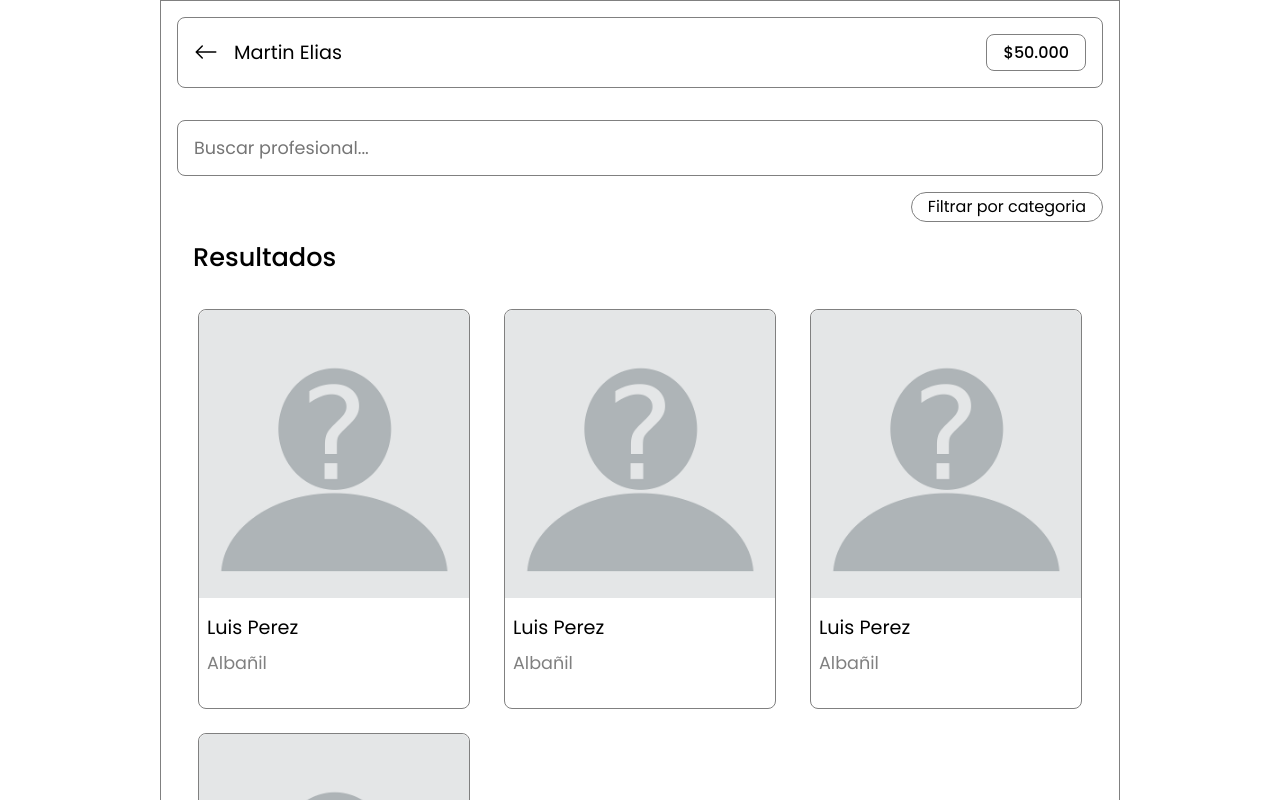
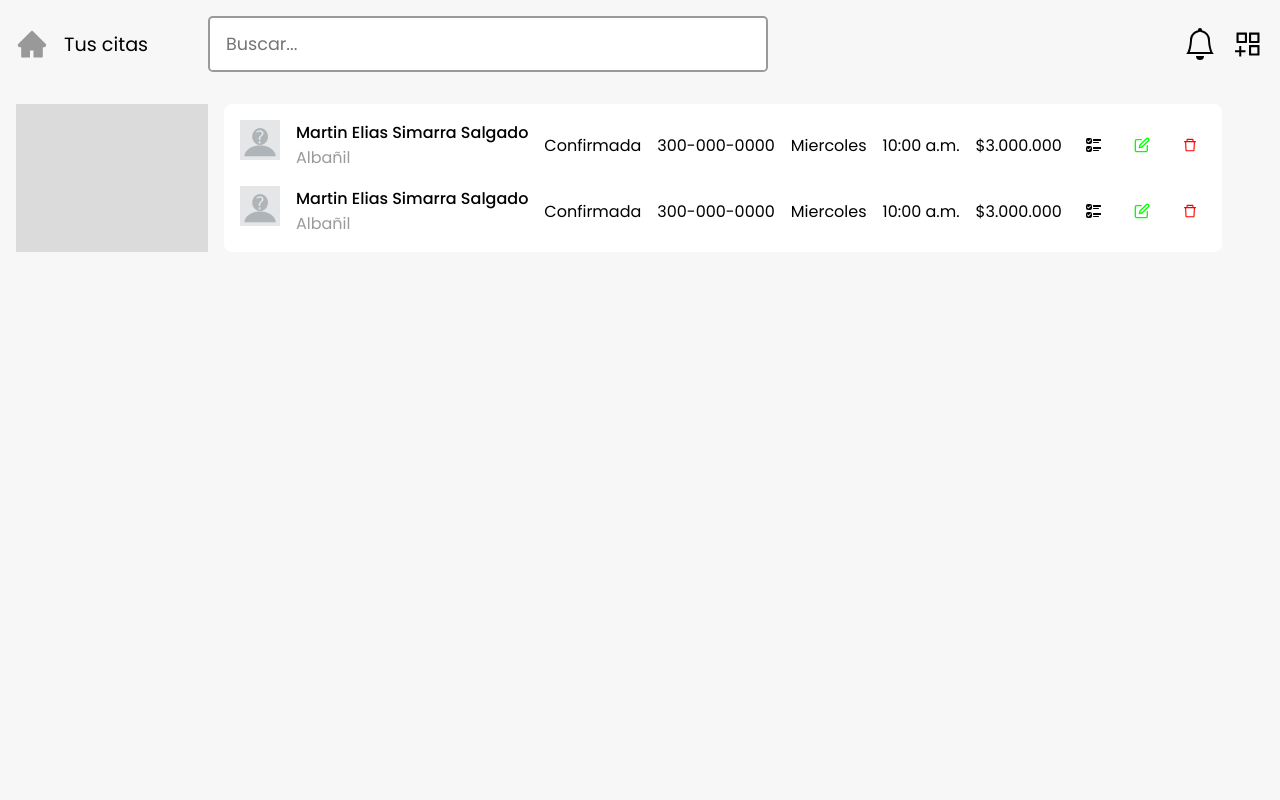
Before and after one commit to Martin10123/Project-Aula, a React (Vite) app: page / in a window 1280 px wide. Shown: the top 800 px of the page. Built offline with nearby package versions, Linux system fonts and the light colour scheme.

Commit message:
See appointment componente esta listo, falta hacer la ventana emergente pa mostrar los datos de la cita completo

```diff
--- a/src/Appointment/ScheduleAppointment/Pages/SeeProfession/SeeProfession.jsx
+++ b/src/Appointment/ScheduleAppointment/Pages/SeeProfession/SeeProfession.jsx
@@ -5,7 +5,7 @@ import { CardProfessional, OptionsFilter } from "../../components";
 
 import styles from "./seeProf.module.css";
 
-export const SeeAppointment = () => {
+export const SeeProfessional = () => {
   const [openFilter, setOpenFilter] = useState(false);
 
   return (
--- /dev/null
+++ b/src/Appointment/SeeAppointmentUser/components/ButtonsCard.jsx
@@ -0,0 +1,21 @@
+import { AiOutlineDelete } from "react-icons/ai";
+import { BsUiChecks } from "react-icons/bs";
+import { FiEdit } from "react-icons/fi";
+
+import styles from "../pages/seeAppointment.module.css";
+
+export const ButtonsCard = () => {
+  return (
+    <div className={styles.container_buttons}>
+      <button>
+        <BsUiChecks />
+      </button>
+      <button>
+        <FiEdit />
+      </button>
+      <button>
+        <AiOutlineDelete />
+      </button>
+    </div>
+  );
+};
--- /dev/null
+++ b/src/Appointment/SeeAppointmentUser/components/CardInfoSelectAppoi.jsx
@@ -0,0 +1,35 @@
+import { photoUser } from "../../../images";
+import { ButtonsCard, SelectAppoi } from ".";
+
+import styles from "../pages/seeAppointment.module.css";
+
+export const CardInfoSelectAppoi = () => {
+  return (
+    <div className={styles.card_info}>
+      <div className={styles.content_info_profe}>
+        <figure className={styles.image_prof}>
+          <img src={photoUser} alt="Foto del profesional" />
+        </figure>
+
+        <div className={styles.name_profession}>
+          <p>Martin Elias Simarra Salgado</p>
+          <p>Albañil</p>
+        </div>
+      </div>
+
+      <div className={styles.container_select_appoi}>
+        <SelectAppoi info="Confirmada" />
+
+        <SelectAppoi info="300-000-0000" />
+
+        <SelectAppoi info="Miercoles" />
+
+        <SelectAppoi info="10:00 a.m." />
+
+        <SelectAppoi info="$3.000.000" />
+      </div>
+
+      <ButtonsCard />
+    </div>
+  );
+};
--- /dev/null
+++ b/src/Appointment/SeeAppointmentUser/components/CardSeeAppoi.jsx
@@ -0,0 +1,15 @@
+import { CardInfoSelectAppoi } from ".";
+
+import styles from "../pages/seeAppointment.module.css";
+
+export const CardSeeAppoi = () => {
+  return (
+    <div className={styles.container_card}>
+      <div className={styles.sidebar_color}></div>
+      <div className={styles.container_card_info_select}>
+        <CardInfoSelectAppoi />
+        <CardInfoSelectAppoi />
+      </div>
+    </div>
+  );
+};
--- /dev/null
+++ b/src/Appointment/SeeAppointmentUser/components/NameInfo.jsx
@@ -0,0 +1,9 @@
+import styles from "../pages/seeAppointment.module.css";
+
+export const SelectAppoi = ({ info }) => {
+  return (
+    <div className={styles.appoi_select}>
+      <p>{info}</p>
+    </div>
+  );
+};
--- /dev/null
+++ b/src/Appointment/SeeAppointmentUser/components/index.js
@@ -0,0 +1,4 @@
+export * from "./NameInfo";
+export * from "./CardSeeAppoi";
+export * from "./ButtonsCard";
+export * from "./CardInfoSelectAppoi";
--- /dev/null
+++ b/src/Appointment/SeeAppointmentUser/pages/SeeAppointment.jsx
@@ -0,0 +1,35 @@
+import { AiFillHome, AiOutlineAppstoreAdd } from "react-icons/ai";
+import { BsBell } from "react-icons/bs";
+import { CardSeeAppoi } from "../components";
+
+import styles from "./seeAppointment.module.css";
+
+export const SeeAppointment = () => {
+  return (
+    <section className={styles.container}>
+      <div className={styles.content}>
+        <div className={styles.nav}>
+          <div className={styles.nav_title}>
+            <AiFillHome />
+            <p>Tus citas</p>
+          </div>
+
+          <div className={styles.form_search}>
+            <input
+              type="text"
+              placeholder="Buscar..."
+              className={styles.form_input}
+            />
+          </div>
+
+          <div className={styles.other_options}>
+            <BsBell />
+            <AiOutlineAppstoreAdd />
+          </div>
+        </div>
+
+        <CardSeeAppoi />
+      </div>
+    </section>
+  );
+};
--- /dev/null
+++ b/src/Appointment/SeeAppointmentUser/pages/seeAppointment.module.css
@@ -0,0 +1,228 @@
+.container::before {
+  background: #f7f7f7;
+  content: "";
+  height: 100vh;
+  left: 0;
+  position: fixed;
+  top: 0;
+  width: 100%;
+  z-index: -1;
+}
+
+.nav,
+.container_card {
+  padding: 1rem;
+}
+
+.nav_title {
+  align-items: center;
+  cursor: pointer;
+  display: flex;
+  gap: 1rem;
+  width: 100%;
+}
+
+.nav_title svg {
+  font-size: 2rem;
+  color: #808080ca;
+}
+
+.nav_title p {
+  font-size: 1.2rem;
+}
+
+.form_search {
+  margin: 1rem 0 0;
+}
+
+.form_input {
+  border-radius: 0.3rem;
+  border: 2px solid #808080ca;
+  font-size: 1.1rem;
+  height: 3.5rem;
+  padding: 1rem;
+  width: 100%;
+}
+
+.name_each_info,
+.other_options,
+.sidebar_color {
+  display: none;
+}
+
+.container_card_info_select {
+  display: flex;
+  flex-direction: column;
+  gap: 1rem;
+  width: 100%;
+}
+
+.card_info {
+  background: #fff;
+  border-radius: 0.5rem;
+  border: 2px solid #80808052;
+  box-shadow: 1px 1px 11px #80808078;
+  cursor: pointer;
+  display: flex;
+  flex-direction: column;
+  gap: 1rem;
+  padding: 1rem;
+  width: 100%;
+}
+
+.content_info_profe {
+  display: flex;
+  gap: 1rem;
+}
+
+.image_prof img {
+  height: 5rem;
+  object-fit: cover;
+  width: 5rem;
+}
+
+.name_profession p:nth-child(1) {
+  font-size: 1.2rem;
+  font-weight: 500;
+}
+
+.name_profession p:nth-child(2) {
+  color: #808080ca;
+  font-size: 1.1rem;
+}
+
+.container_select_appoi {
+  align-items: center;
+  display: grid;
+  gap: 1rem;
+  grid-template-columns: 1fr 1fr;
+}
+
+.container_buttons {
+  display: grid;
+  gap: 1rem;
+  grid-template-columns: 1fr 1fr 1fr;
+  width: 100%;
+}
+
+.container_buttons button {
+  align-items: center;
+  border: none;
+  cursor: pointer;
+  display: flex;
+  font-size: 1.2rem;
+  justify-content: center;
+  padding: 0.5rem;
+}
+
+.container_buttons button:nth-child(2) svg {
+  color: #00ff00;
+}
+
+.container_buttons button:nth-child(3) svg {
+  color: #ff0000;
+}
+
+@media (min-width: 1000px) {
+  .nav {
+    align-items: center;
+    display: grid;
+    gap: 2rem;
+    grid-template-columns: 10rem 1fr 0fr;
+    width: 100%;
+  }
+
+  .form_search {
+    margin: 0;
+  }
+
+  .form_input {
+    width: 35rem;
+  }
+
+  .other_options {
+    align-items: center;
+    display: flex;
+    gap: 1rem;
+  }
+
+  .other_options svg {
+    cursor: pointer;
+    font-size: 2rem;
+  }
+
+  .name_each_info {
+    align-items: center;
+    display: flex;
+    justify-content: space-between;
+    margin: 1rem 0;
+  }
+
+  .container_card {
+    display: grid;
+    gap: 1rem;
+    grid-template-columns: 12rem 1fr;
+    width: 100%;
+  }
+
+  .sidebar_color {
+    background: #a1a1a152;
+    display: block;
+    height: 100%;
+    width: 100%;
+  }
+
+  .container_card_info_select {
+    background: #fff;
+    border-radius: 0.5rem;
+    padding: 1rem;
+    width: fit-content;
+  }
+
+  .card_info {
+    border: none;
+    box-shadow: none;
+    flex-direction: row;
+    justify-content: space-between;
+    padding: 0;
+  }
+
+  .image_prof img {
+    width: 2.5rem;
+    height: 2.5rem;
+  }
+
+  .name_profession p:nth-child(1),
+  .name_profession p:nth-child(2) {
+    font-size: 0.9rem;
+  }
+
+  .container_select_appoi {
+    display: flex;
+    font-size: 0.9rem;
+  }
+
+  .appoi_select {
+    line-break: anywhere;
+  }
+
+  .container_buttons {
+    align-items: center;
+    display: flex;
+    width: fit-content;
+  }
+
+  .container_buttons button {
+    background: transparent;
+    font-size: 0.9rem;
+  }
+}
+
+@media (min-width: 1240px) {
+  .name_profession p:nth-child(1),
+  .name_profession p:nth-child(2),
+  .container_select_appoi,
+  .container_buttons button {
+    font-size: 1rem;
+  }
+}
--- a/src/Appointment/index.js
+++ b/src/Appointment/index.js
@@ -1,4 +1,4 @@
 export * from "./DeleteAppointment";
 export * from "./ScheduleAppointment/Pages";
-export * from "./SeeAppointmentUser";
+export * from "./SeeAppointmentUser/pages/SeeAppointment";
 export * from "./UpdateAppointment";
```
Also changed, not shown: src/Appointment/SeeAppointmentUser/index.jsx (deleted).
